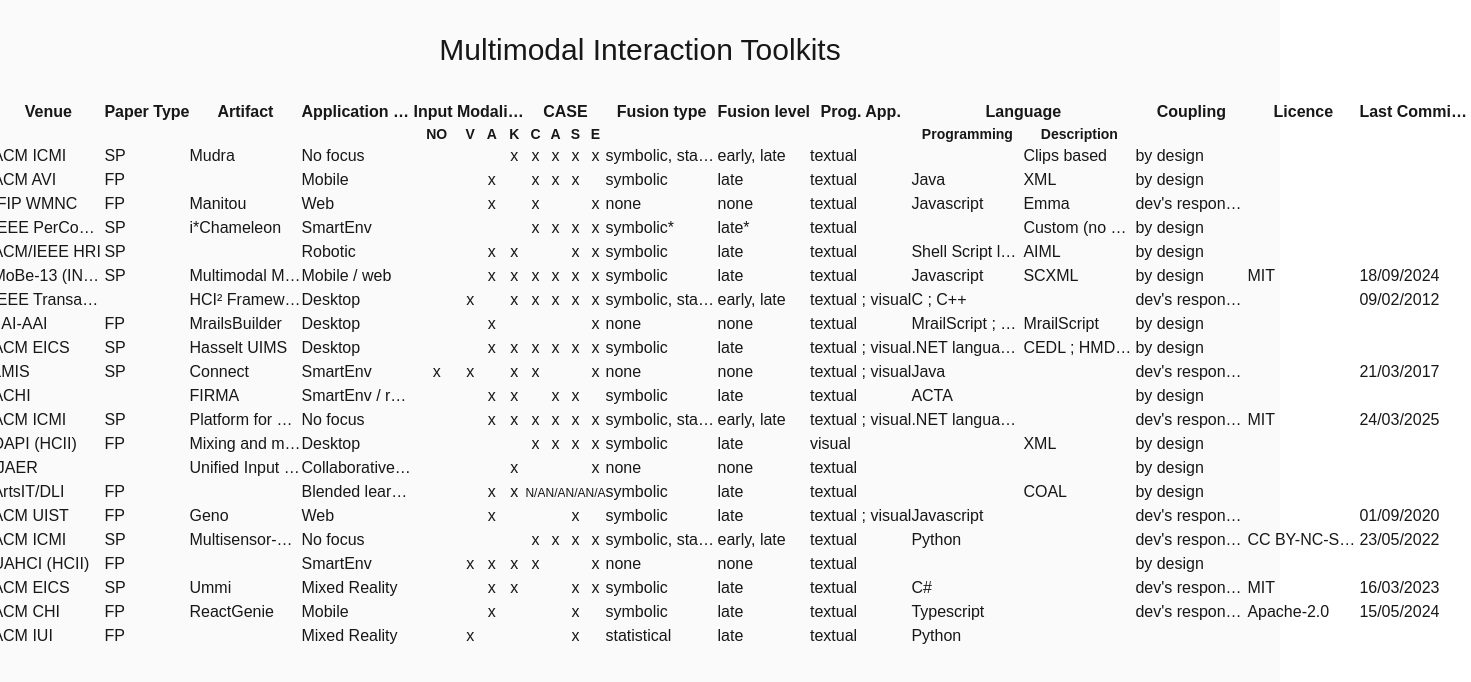
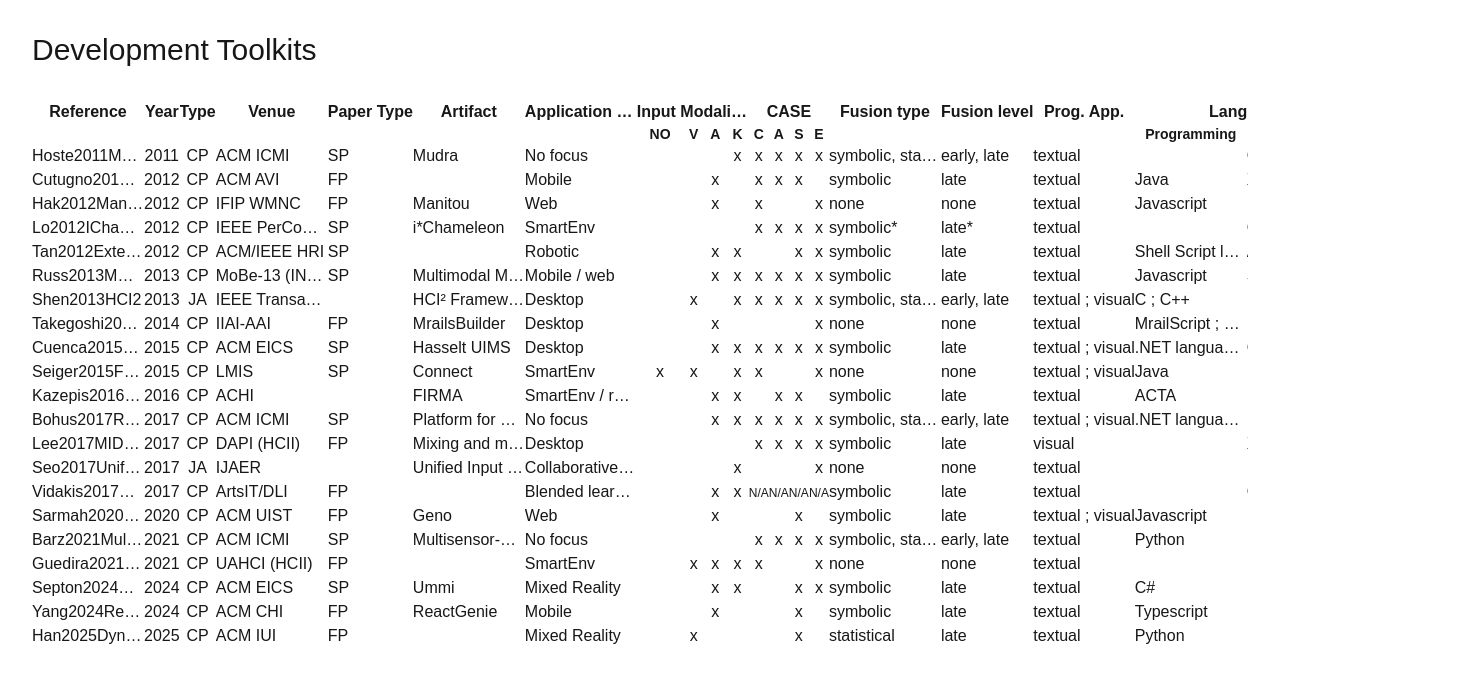
Before and after one commit to tsepton/mmi-toolkits, a Next.js app: page /mmi-toolkits/ in a window 1280 px wide. Shown: the top 682 px of the page, 1471 px wide, since content can reach past the window. Built offline with nearby package versions, Linux system fonts and the light colour scheme; a web font is replaced by a local one.

Commit message:
Fix overflow

```diff
--- a/src/app/components/toolkits/toolkits.tsx
+++ b/src/app/components/toolkits/toolkits.tsx
@@ -33,7 +33,7 @@ function getHeader() {
         <th colSpan={2}>Language</th>
         <th>Coupling</th>
         <th>Licence</th>
-        <th>Last Commit Date</th>
+        <th title="Last Commit Date">Last Commit</th>
       </tr>
       <tr>
         <th colSpan={7} />
--- a/src/app/page.tsx
+++ b/src/app/page.tsx
@@ -2,10 +2,12 @@ import Table from "./components/toolkits/toolkits";
 
 export default function Home() {
   return (
-    <div className="flex min-h-screen items-center justify-center bg-zinc-50 dark:bg-black">
-      <main className="flex min-h-screen w-full max-w-3xl flex-col items-center">
-        <div className="text-3xl my-8">Multimodal Interaction Toolkits</div>
-        <Table />
+    <div className="flex min-h-screen w-full p-4 lg:p-8 ">
+      <main className="flex min-h-screen w-full  flex-col">
+        <div className="text-3xl mb-8">Development Toolkits</div>
+        <div className="w-full overflow-scroll">
+          <Table />
+        </div>
       </main>
     </div>
   );
```
